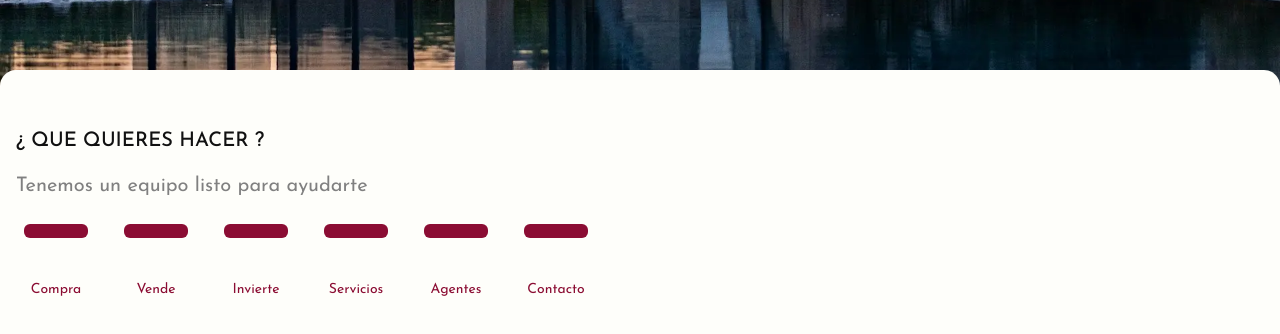
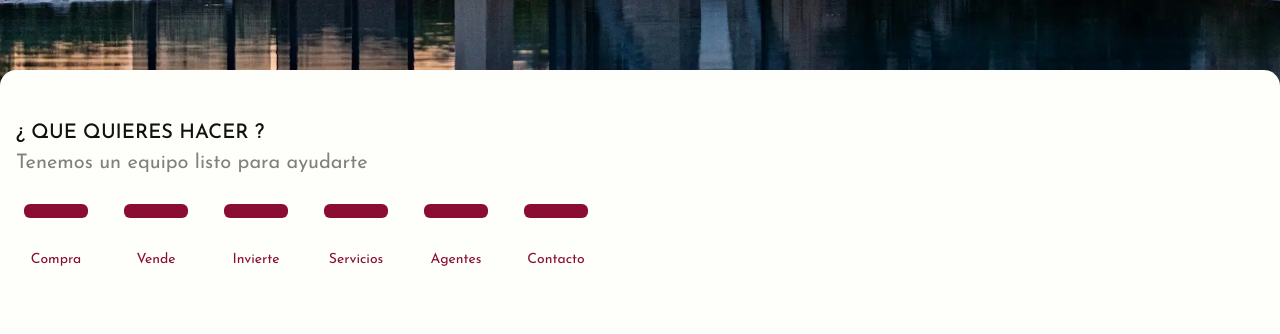
Before and after one commit to liodavdev/cima, a React (Vite) app: page / in a window 1280 px wide. Shown: the part 474-808 px from the top of the page. Built offline with nearby package versions, Linux system fonts and the light colour scheme; some icons are missing.

Commit message:
jump correction

```diff
--- a/src/components/organisms/FrontPage.jsx
+++ b/src/components/organisms/FrontPage.jsx
@@ -18,7 +18,7 @@ function FrontPage() {
         backgroundRepeat: "no-repeat",
         backgroundSize: "cover",
       }}
-      className="relative w-full h-screen duration-300 ease-in-out"
+      className="relative w-full h-screen"
     >
       <div className="w-full h-[calc(100%-256px)] flex flex-col justify-end gap-5 p-4 pb-22">
         <h2 className="text-light">TU PUERTA A UNA NUEVA VIDA</h2>
@@ -35,9 +35,11 @@ function FrontPage() {
           />
         </div>
       </div>
-      <div className="absolute bottom-0 left-0 w-full h-64 grid grid-cols-1 grid-rows-[25px_25px_1fr] gap-5 p-4 pt-14 rounded-t-2xl bg-light overflow-hidden">
-        <h2 className="text-dark font-medium">¿ QUE QUIERES HACER ?</h2>
-        <p>Tenemos un equipo listo para ayudarte</p>
+      <div className="absolute bottom-0 left-0 w-full h-64 grid grid-cols-1 grid-rows-[50px_1fr] gap-7 p-4 py-12 rounded-t-2xl bg-light overflow-hidden">
+        <div>
+          <h2 className="text-dark font-medium">¿ QUE QUIERES HACER ?</h2>
+          <p>Tenemos un equipo listo para ayudarte</p>
+        </div>
         <menu className="flex items-center gap-5 overflow-auto">
           <ActionBtn
             text="Compra"
```
